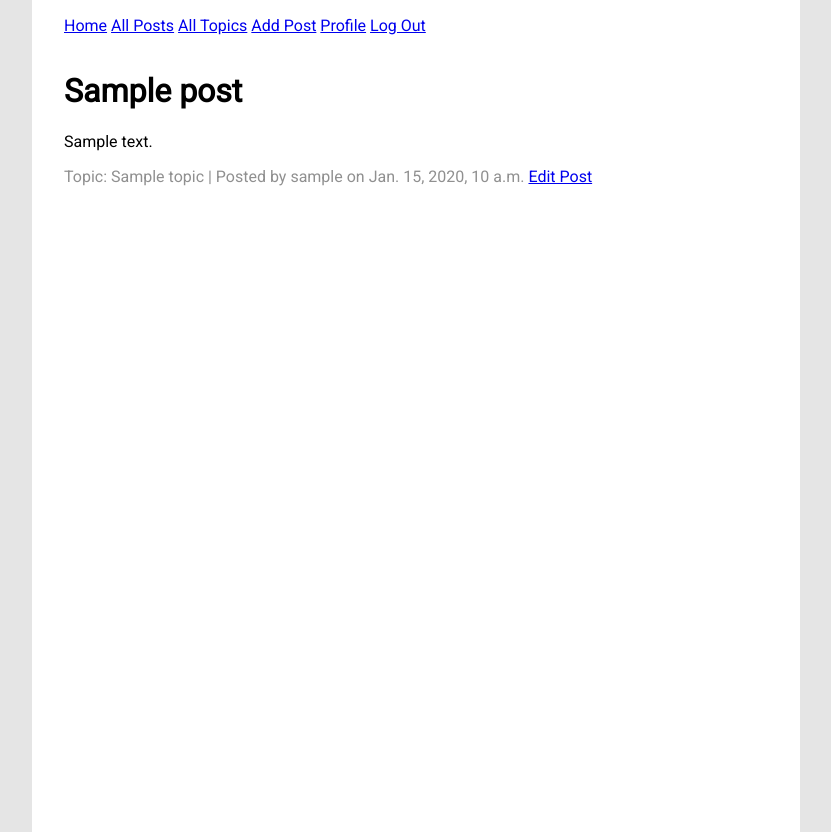
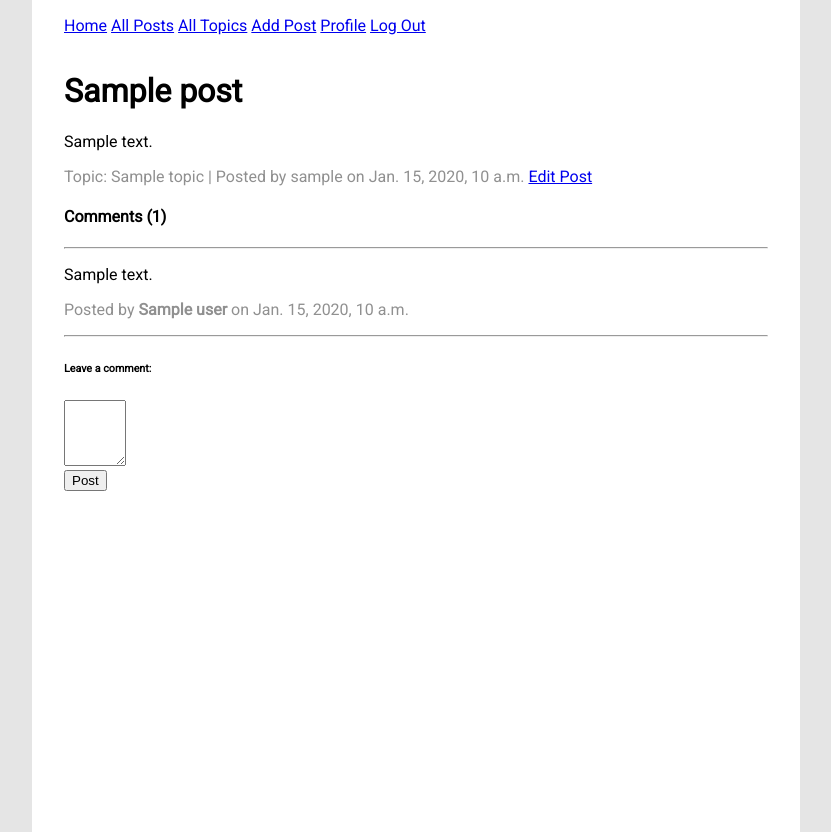
Before and after one commit to kimpea/python-blog, a Django app: template posts/templates/post_detail.html in a window 1280 px wide. Shown: the whole page, without its empty margins (224-1055 px from the left). Run offline with Django 3.2, Linux system fonts and the light colour scheme; a user stored in the database is signed in; tables that the repository leaves empty hold one stand-in row (values such as "Sample post"); the template is opened without the code that fills it: values that come from a table or form of the project are taken from there, most other values are stand-ins (such as "Sample title", 1, 10 or a date in 2020); some libraries are stand-ins or nearby versions.

Commit message:
Implement comment form

```diff
--- a/posts/templates/post_detail.html
+++ b/posts/templates/post_detail.html
@@ -9,6 +9,39 @@
     {% if user.is_authenticated %}
     <a href="{% url 'edit_post' post.id %}">Edit Post</a>
     {% endif %}
+
+    <!-- Comments -->
+    {% if comments_count == 0 %}
+    <h4><strong>Comments (0)</strong></h4>
+    <p class="lead">No comments</p>
+    {% else %}
+    <h4><strong>Comments ({{ comments_count }})</strong></h4>
+    <hr>
+    {% for comment in comments %}
+    <div class="inline">
+        <div>
+            <p class='description'>{{comment.comment}}</p>
+            <p class="text-muted">Posted by <strong>{{comment.user}}</strong> on {{comment.date_created}}</p>
+        </div>
+    </div>
+    <hr>
+    {% endfor %}
+
+    {% endif %}
+
+    <!-- Comment Form -->
+    {% if user.is_authenticated %}
+    <form method="POST" action="{% url 'post_comment' post.id %}">
+        {% csrf_token %}
+        <h6>Leave a comment:</h6>
+        <textarea name="comment" cols="5" rows="4" class="form-control" required="" id="comment"></textarea>
+        <br>
+        <div class="form-actions">
+            <button class="btn btn-primary inline" type="submit">Post</button>
+        </div>
+    </form>
+    {% else %}
+    {% endif %}
 </div>
 
 {% endblock %}
```
